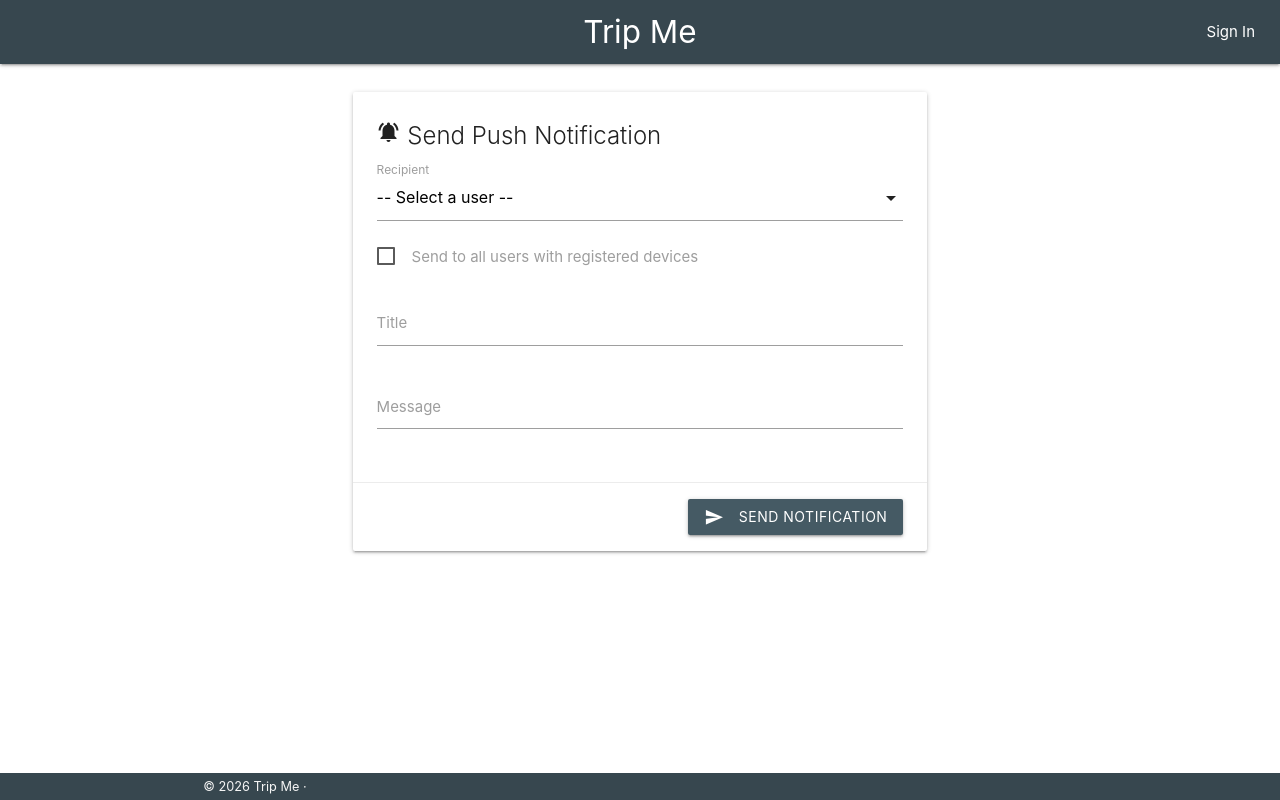
After one commit to BillClerici/vino, a Django app: template templates/notifications/send_notification.html in a window 1280 px wide. The commit adds this page. Run offline with Django 5.2, Linux system fonts and the light colour scheme; the template is opened without the code that fills it, so the values that code supplies are empty.

Commit message:
Add Send Notification page under Sys Admin menu
Superuser-only page at /manage/notifications/ to send push
notifications to individual users or all registered devices.
Shows recent notification history.

Co-Authored-By: Claude Opus 4.6 (1M context) <noreply@anthropic.com>

```diff
--- a/config/urls.py
+++ b/config/urls.py
@@ -19,6 +19,7 @@ from apps.core.feature_views import (
     WishlistView,
 )
 from apps.core.views import AppSettingsView, LandingPageView, SetTimezoneView
+from apps.notifications.views import SendNotificationView
 from apps.partners.urls import admin_patterns as partner_admin_patterns
 from apps.partners.urls import partner_portal_patterns
 from apps.rbac.views import (
@@ -122,6 +123,8 @@ urlpatterns = [
     path('manage/places/create/', PlaceAdminCreateView.as_view(), name='admin_places_create'),
     path('manage/places/<uuid:pk>/edit/', PlaceAdminEditView.as_view(), name='admin_places_edit'),
     path('manage/places/<uuid:pk>/delete/', PlaceAdminDeleteView.as_view(), name='admin_places_delete'),
+    # Notifications admin
+    path('manage/notifications/', SendNotificationView.as_view(), name='admin_send_notification'),
     # Partner admin
     path('manage/', include(partner_admin_patterns)),
     path('auth/', include('social_django.urls', namespace='social')),
--- a/templates/base.html
+++ b/templates/base.html
@@ -323,12 +323,12 @@
         <!-- Sys Admin section -->
         <li class="no-padding">
             <ul class="collapsible collapsible-accordion">
-                <li class="admin-collapsible {% if 'admin_users' in request.resolver_match.url_name or 'admin_roles' in request.resolver_match.url_name or 'admin_controlpoints' in request.resolver_match.url_name or 'admin_cpgroups' in request.resolver_match.url_name or 'admin_lookups' in request.resolver_match.url_name or request.resolver_match.url_name == 'app_settings' %}active{% endif %}">
+                <li class="admin-collapsible {% if 'admin_users' in request.resolver_match.url_name or 'admin_roles' in request.resolver_match.url_name or 'admin_controlpoints' in request.resolver_match.url_name or 'admin_cpgroups' in request.resolver_match.url_name or 'admin_lookups' in request.resolver_match.url_name or request.resolver_match.url_name == 'app_settings' or request.resolver_match.url_name == 'admin_send_notification' %}active{% endif %}">
                     <a class="collapsible-header">
                         <i class="material-icons">admin_panel_settings</i>Sys Admin
                         <i class="material-icons right" style="margin-left:auto;">expand_more</i>
                     </a>
-                    <div class="collapsible-body" {% if 'admin_users' in request.resolver_match.url_name or 'admin_roles' in request.resolver_match.url_name or 'admin_controlpoints' in request.resolver_match.url_name or 'admin_cpgroups' in request.resolver_match.url_name or 'admin_lookups' in request.resolver_match.url_name or request.resolver_match.url_name == 'app_settings' %}style="display: block;"{% endif %}>
+                    <div class="collapsible-body" {% if 'admin_users' in request.resolver_match.url_name or 'admin_roles' in request.resolver_match.url_name or 'admin_controlpoints' in request.resolver_match.url_name or 'admin_cpgroups' in request.resolver_match.url_name or 'admin_lookups' in request.resolver_match.url_name or request.resolver_match.url_name == 'app_settings' or request.resolver_match.url_name == 'admin_send_notification' %}style="display: block;"{% endif %}>
                         <ul>
                             <li class="{% if request.resolver_match.url_name == 'app_settings' %}active{% endif %}">
                                 <a href="{% url 'app_settings' %}"><i class="material-icons">settings</i>App Settings</a>
@@ -347,6 +347,9 @@
                             </li>
                             <li class="{% if request.resolver_match.url_name == 'admin_lookups_list' %}active{% endif %}">
                                 <a href="{% url 'admin_lookups_list' %}"><i class="material-icons">list</i>Lookup Items</a>
+                            </li>
+                            <li class="{% if request.resolver_match.url_name == 'admin_send_notification' %}active{% endif %}">
+                                <a href="{% url 'admin_send_notification' %}"><i class="material-icons">notifications_active</i>Send Notification</a>
                             </li>
                         </ul>
                     </div>
--- /dev/null
+++ b/templates/notifications/send_notification.html
@@ -0,0 +1,112 @@
+{% extends "base.html" %}
+
+{% block title %}Send Notification — Sys Admin{% endblock %}
+
+{% block content %}
+<div class="container" style="margin-top: 20px;">
+    <div class="row">
+        <div class="col s12 m8 offset-m2">
+            <div class="card">
+                <form method="post">
+                    {% csrf_token %}
+                    <div class="card-content">
+                        <span class="card-title">
+                            <i class="material-icons">notifications_active</i> Send Push Notification
+                        </span>
+
+                        {% for message in messages %}
+                        <div class="card-panel {% if message.tags == 'error' %}red{% else %}green{% endif %} lighten-4" style="padding: 10px;">
+                            {{ message }}
+                        </div>
+                        {% endfor %}
+
+                        <div class="row" style="margin-bottom: 0;">
+                            <div class="input-field col s12">
+                                <select name="user_id" id="user_id">
+                                    <option value="" selected>-- Select a user --</option>
+                                    {% for u in users_with_devices %}
+                                    <option value="{{ u.id }}">{{ u.email }}{% if u.first_name %} ({{ u.first_name }} {{ u.last_name }}){% endif %}</option>
+                                    {% endfor %}
+                                </select>
+                                <label for="user_id">Recipient</label>
+                            </div>
+                        </div>
+
+                        <div class="row" style="margin-bottom: 0;">
+                            <div class="col s12">
+                                <label>
+                                    <input type="checkbox" name="send_all" value="1" id="send_all" />
+                                    <span>Send to all users with registered devices</span>
+                                </label>
+                            </div>
+                        </div>
+
+                        <div class="row" style="margin-bottom: 0; margin-top: 16px;">
+                            <div class="input-field col s12">
+                                <input type="text" name="title" id="title" maxlength="200" required />
+                                <label for="title">Title</label>
+                            </div>
+                        </div>
+
+                        <div class="row" style="margin-bottom: 0;">
+                            <div class="input-field col s12">
+                                <textarea name="body" id="body" class="materialize-textarea" required></textarea>
+                                <label for="body">Message</label>
+                            </div>
+                        </div>
+                    </div>
+                    <div class="card-action" style="text-align: right;">
+                        <button type="submit" class="btn waves-effect waves-light blue-grey darken-2">
+                            <i class="material-icons left">send</i> Send Notification
+                        </button>
+                    </div>
+                </form>
+            </div>
+
+            {% if recent_notifications %}
+            <div class="card">
+                <div class="card-content">
+                    <span class="card-title">
+                        <i class="material-icons">history</i> Recent Notifications
+                    </span>
+                    <table class="striped">
+                        <thead>
+                            <tr>
+                                <th>User</th>
+                                <th>Title</th>
+                                <th>Type</th>
+                                <th>Read</th>
+                                <th>Sent</th>
+                            </tr>
+                        </thead>
+                        <tbody>
+                            {% for n in recent_notifications %}
+                            <tr>
+                                <td>{{ n.user.email }}</td>
+                                <td>{{ n.title }}</td>
+                                <td><span class="badge">{{ n.notification_type }}</span></td>
+                                <td>
+                                    {% if n.is_read %}
+                                    <i class="material-icons tiny green-text">check_circle</i>
+                                    {% else %}
+                                    <i class="material-icons tiny grey-text">radio_button_unchecked</i>
+                                    {% endif %}
+                                </td>
+                                <td>{{ n.created_at|timesince }} ago</td>
+                            </tr>
+                            {% endfor %}
+                        </tbody>
+                    </table>
+                </div>
+            </div>
+            {% endif %}
+        </div>
+    </div>
+</div>
+
+<script>
+document.addEventListener('DOMContentLoaded', function() {
+    M.FormSelect.init(document.querySelectorAll('select'));
+});
+</script>
+{% endblock %}
```
Also changed, not shown: apps/notifications/views.py (added, +78 -0 lines).
